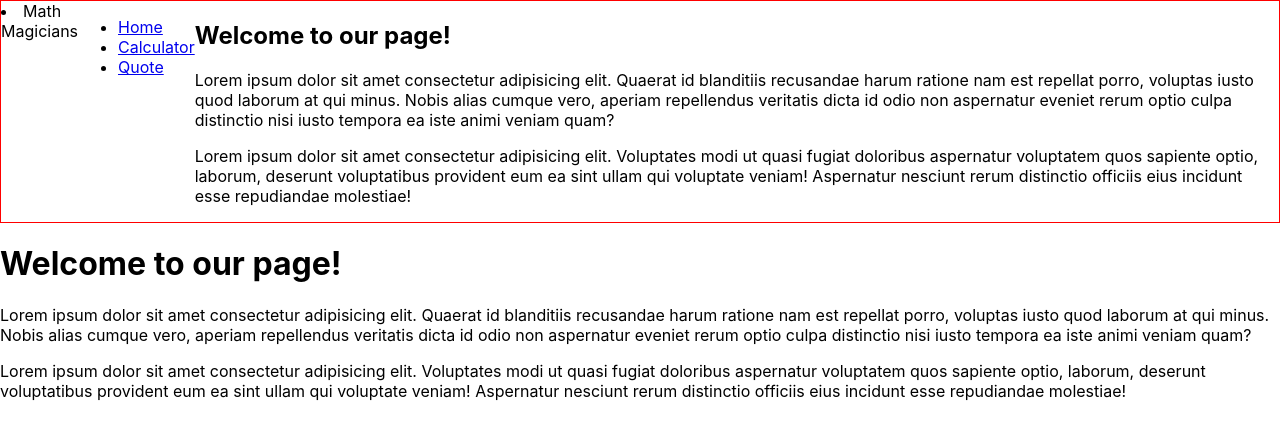
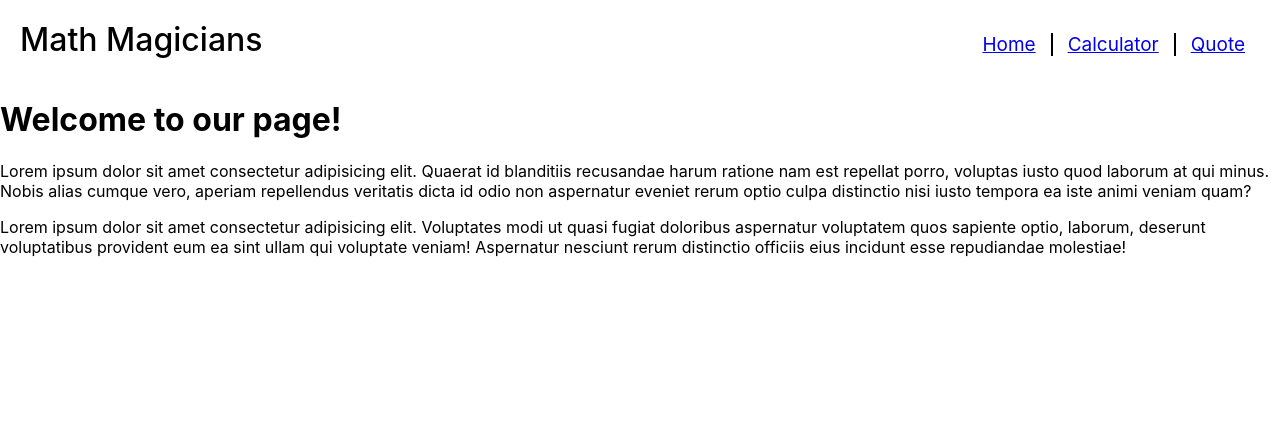
Before and after one commit to polarDefender/Math-Magicians, a React (Create React App) app: page / in a window 1280 px wide. Shown: the top 440 px of the page. Built offline with nearby package versions, Linux system fonts and the light colour scheme.

Commit message:
change navbar style according to wireframe

```diff
--- a/src/App.css
+++ b/src/App.css
@@ -1,7 +1,30 @@
 .navbar {
   display: flex;
   justify-content: space-between;
-  border: 1px solid red;
+  align-items: baseline;
+  padding: 20px;
+}
+
+.navbar .navTitle {
+  font-size: 32px;
+  font-weight: 500;
+  margin: 0;
+}
+
+.navbar .navLink {
+  display: flex;
+  margin: 0;
+}
+
+.navbar .navLink li {
+  list-style: none;
+  font-size: 19px;
+  padding: 0 15px;
+}
+
+.navbar .navLink li:nth-child(2n) {
+  border-left: 2px solid #000;
+  border-right: 2px solid #000;
 }
 
 .container {
--- a/src/components/navbar.js
+++ b/src/components/navbar.js
@@ -1,16 +1,13 @@
-import {
-  Outlet, Link,
-} from 'react-router-dom';
+import { Link } from 'react-router-dom';
 
 const Navbar = () => (
   <nav className="navbar">
-    <li className="navTitle">Math Magicians</li>
+    <h1 className="navTitle">Math Magicians</h1>
     <ul className="navLink">
       <li><Link to="/">Home</Link></li>
       <li><Link to="/calculator">Calculator</Link></li>
       <li><Link to="/quote">Quote</Link></li>
     </ul>
-    <Outlet />
   </nav>
 );
 
```
